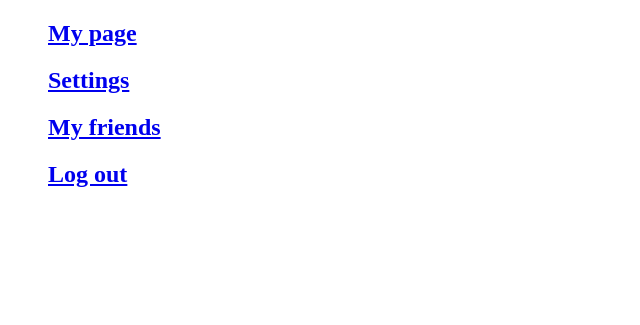
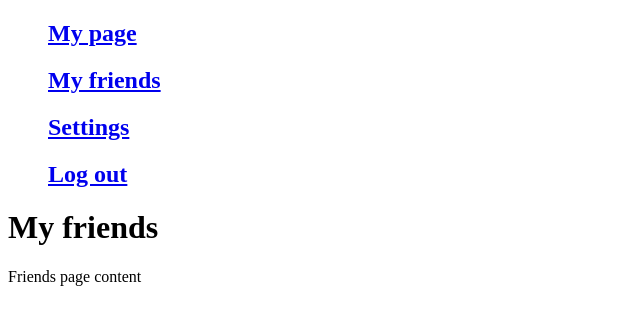
Before and after one commit to liejkee/Again, a Django app: page /friends/ in a window 1280 px wide. Shown: the top 325 px of the page, without its empty margins (0-640 px from the left). Run offline with Django 4.2, Linux system fonts and the light colour scheme.

Commit message:
- created user - corrected views

```diff
--- a/workplease/socialnet/models.py
+++ b/workplease/socialnet/models.py
@@ -10,4 +10,4 @@ class UserInfo(models.Model):
     photo = models.ImageField(upload_to="photos/%Y/%m/%d/")
     is_private = models.BooleanField(default=True)
     create_time = models.DateTimeField(auto_now_add=True)
-    date_of_birth = models.DateTimeField(auto_now_add=False)
+    date_of_birth = models.DateTimeField(auto_now_add=True)
--- a/workplease/socialnet/templates/socialnet/base.html
+++ b/workplease/socialnet/templates/socialnet/base.html
@@ -8,8 +8,10 @@
 <body>
 <div class="sidenav">
     {% for m in menu %}
-    <ul><a href="#"><h2>{{m}}</h2></a></ul>
+    <ul><a href="{% url m.url_name %}"><h2>{{m.title}}</h2></a></ul>
     {% endfor %}
+    {% block content %}
+    {% endblock %}
 </div>
 </body>
 </html>
--- a/workplease/socialnet/templates/socialnet/user_page.html
+++ b/workplease/socialnet/templates/socialnet/user_page.html
@@ -4,10 +4,7 @@
 <h1>{{ title }}</h1>
 <ul>
     {% for p in app_elements %}
-    <li>
         <h2>{{p.first_name}}</h2>
-        <h2>{{p.second_name}}</h2>
-    </li>
     {% endfor %}
 </ul>
 {% endblock %}
--- a/workplease/socialnet/urls.py
+++ b/workplease/socialnet/urls.py
@@ -3,8 +3,8 @@ from .views import *
 
 
 urlpatterns = [
-    path('', user_page, name='user_page'),
-    path('friends/', friends),
-    path('settings/', settings),
-    path('login/', login),
+    path('mypage/', user_page, name='user_page'),
+    path('friends/', friends, name='friends'),
+    path('settings/', settings, name='settings'),
+    path('login/', login, name='login'),
 ]
--- a/workplease/socialnet/views.py
+++ b/workplease/socialnet/views.py
@@ -2,7 +2,10 @@ from django.http import HttpResponse, HttpResponseNotFound
 from django.shortcuts import render, redirect
 from .models import *
 
-menu = ['My page', 'Settings', 'My friends', 'Log out']
+menu = [{'title': 'My page', 'url_name': 'user_page'},
+        {'title': 'My friends', 'url_name': 'friends'},
+        {'title': 'Settings', 'url_name': 'settings'},
+        {'title': 'Log out', 'url_name': 'login'}]
 
 
 def user_page(request):
```
Also changed, not shown: workplease/db.sqlite3.
